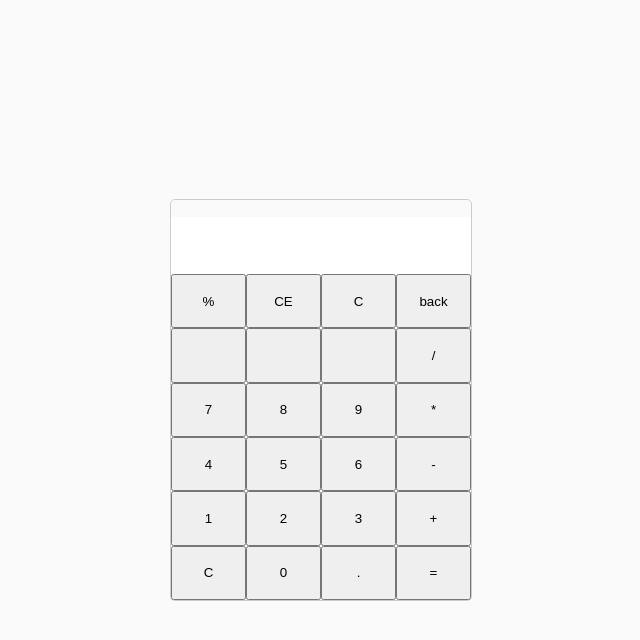
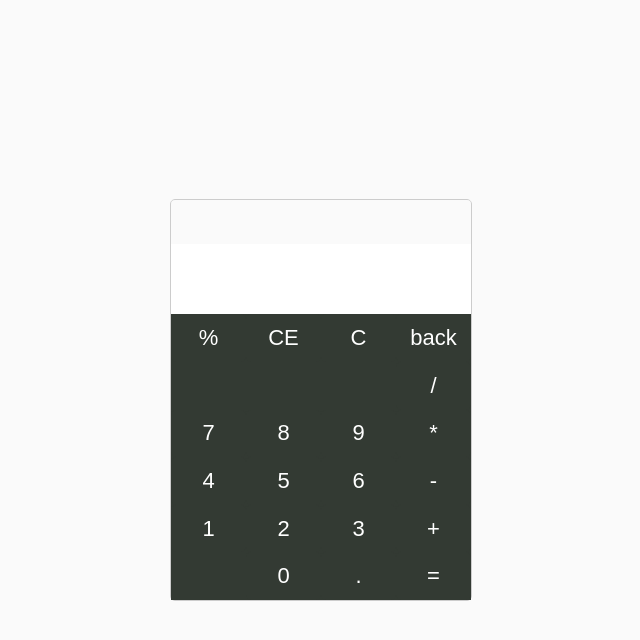
Before and after one commit to Goraka/Vanilla-JavaScript-Calculator, a plain HTML site: page calc_js/index.html in a window 1280 px wide. Both pictures are taken after a click on the button "CE". Shown: the whole page, without its empty margins (319-959 px from the left). Drawn offline with Linux system fonts and the light colour scheme.

Commit message:
operator changes and evaluation

```diff
--- a/calc_js/index.html
+++ b/calc_js/index.html
@@ -25,9 +25,9 @@
             </div>
 
             <div class="calc-row" id="calc_row_0">
-                <button class="calc-button" id="calc_button_"></button>
-                <button class="calc-button" id="calc_button_"></button>
-                <button class="calc-button" id="calc_button_"></button>
+                <button class="calc-button grey-option" id="calc_button_"></button>
+                <button class="calc-button grey-option" id="calc_button_"></button>
+                <button class="calc-button grey-option" id="calc_button_"></button>
                 <button class="calc-button" id="calc_button_divide" value="DIVIDE" data-op="/">/</button>
             </div>
 
@@ -53,7 +53,7 @@
             </div>
 
             <div class="calc-row" id="calc_row_4">
-                <button class="calc-button" id="calc_button_">C</button>
+                <button class="calc-button grey-option" id="calc_button_"></button>
                 <button class="calc-button" id="calc_button_0" value="0">0</button>
                 <button class="calc-button" id="calc_button_dec" value="DECIMAL" data-op=".">.</button>
                 <button class="calc-button" id="calc_button_equal" value="EQUAL">=</button>
--- a/calc_js/index.js
+++ b/calc_js/index.js
@@ -11,6 +11,14 @@ document.addEventListener('DOMContentLoaded', ()=>{
         ADD: 'ADD',
         PERC: 'PERC'
     };
+
+    const OP_symbols = {
+        MULTIPLY: '*',
+        DIVIDE: '/',
+        SUBTRACT: '-',
+        ADD: '+',
+        PERC: '%'
+    }
 
     function manageInputSize(){
         const maxSize = '3em';
@@ -113,10 +121,21 @@ document.addEventListener('DOMContentLoaded', ()=>{
             calcInput.value = '0';
         }
 
-        if(calcDisplay.value !== '' && !calcDisplay.value.includes(operator)){
-            calcDisplay.value = calcDisplay.value.slice(0, -1);
-            calcDisplay.value += operator;
+        if(calcDisplay.value !== ''
+            && Object.values(OP_symbols).includes(calcDisplay.value[calcDisplay.value.length - 1])){
+
+            if(calcInput.value === '' && !calcDisplay.value.includes(operator)){
+                calcDisplay.value = calcDisplay.value.slice(0, -1);
+                calcDisplay.value += operator;
+                calcInput.value = '';
+                return;
+            }
+
+            expression = calcDisplay.value + calcInput.value;
+
+            calcDisplay.value = eval(expression) + operator;
             calcInput.value = '';
+            calcInput.focus();
             return;
         }
 
--- a/calc_js/styles.css
+++ b/calc_js/styles.css
@@ -26,13 +26,14 @@ div.div-input-container {
     flex-direction: column;
     flex-grow: 1;
     justify-content: center;
-    height: 20%;
+    height: 40%;
 }
 
 input[type="text"] {
     box-sizing: border-box;
     width: inherit;
     border: none;
+    flex-grow: 1;
 }
 
 input[type="text"]:focus{
@@ -42,6 +43,12 @@ input[type="text"]:focus{
 #calc_val {
     font-size: 3em;
     text-align: right;
+    flex-grow: 1;
+    height: 50%;
+}
+
+#calc_x{
+    font-size: 1.5em;
 }
 
 #calc-btn-container{
@@ -58,11 +65,32 @@ input[type="text"]:focus{
     flex-grow: 1;
     width: 100%;
     /* height: 10%; */
+    background-color: #333a33;
 }
 
 .calc-row button{
     flex-grow: 1;
     width: inherit;
     cursor: pointer;
-    /* border: none; */
+    border: none;
+    background-color: #333a33;
+    color: white;
+    border-radius: 5px;
+    font-size: 22px;
 }
+
+.calc-row button:hover{
+    background-color: #494d49;
+}
+
+.calc-row > .grey-option {
+    background-color: #ccc;
+    color: #666;
+    cursor: not-allowed;
+    border-radius: 0;
+    background-color: #333a33;
+}
+
+.calc-row > .grey-option:hover{
+    background-color: #333a33;;
+}
```
